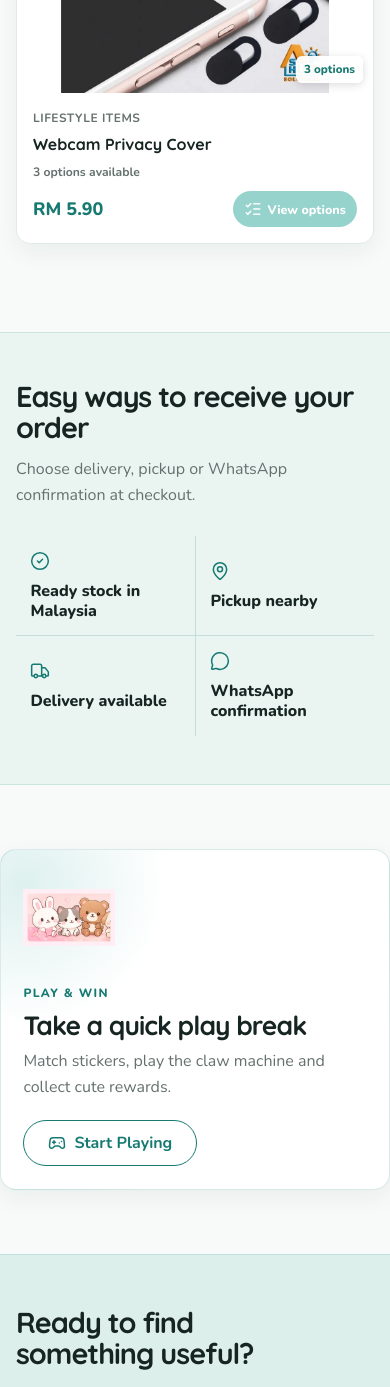
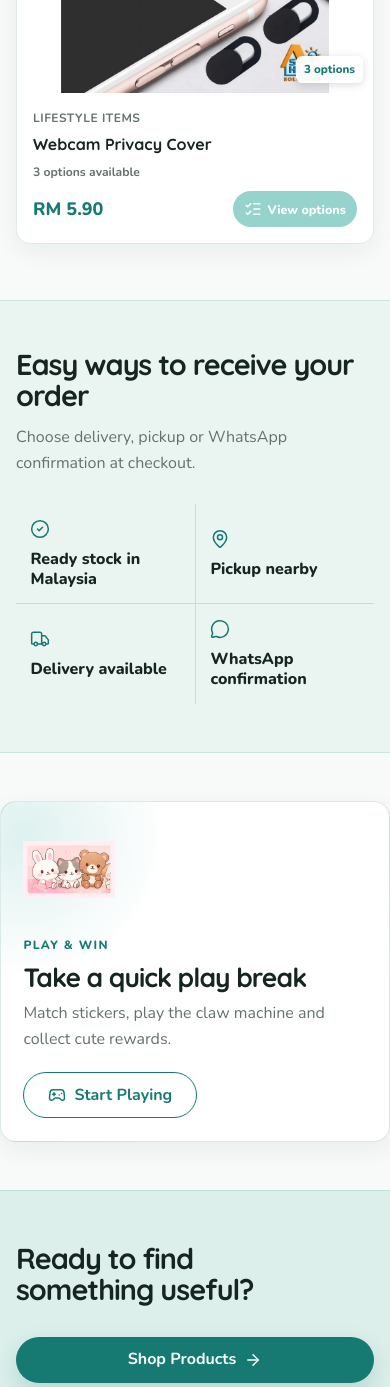
Before and after one commit to lgdhjj91-cmyk/ashlife, a React (Vite) app: page / in a window 390 px wide. Shown: the part 3235-4622 px from the top of the page. Built offline with nearby package versions, Linux system fonts and the light colour scheme; no server answers; the database is empty.

Commit message:
style: tighten homepage section rhythm

```diff
--- a/src/pages/Home.css
+++ b/src/pages/Home.css
@@ -102,7 +102,7 @@
 
 .container.home-products {
   padding-top: clamp(2.5rem, 5vw, 4rem);
-  padding-bottom: clamp(3.75rem, 7vw, 6rem);
+  padding-bottom: clamp(3rem, 5vw, 4rem);
 }
 
 .home-categories h2 {
@@ -237,7 +237,7 @@
 }
 
 .home-ordering {
-  margin-block: clamp(2rem, 5vw, 4rem);
+  margin-block: clamp(1.5rem, 2.5vw, 2rem);
   padding-block: clamp(2.75rem, 5vw, 4rem);
   border-block: 1px solid rgba(22, 122, 114, 0.14);
   background: #eaf5f2;
@@ -285,7 +285,7 @@
   grid-template-columns: 132px minmax(0, 1fr) auto;
   align-items: center;
   gap: clamp(1.25rem, 3vw, 2.5rem);
-  margin-block: clamp(4rem, 8vw, 7rem);
+  margin-block: clamp(3rem, 5vw, 4.5rem);
   padding: clamp(1.4rem, 3vw, 2.5rem);
   overflow: hidden;
   border: 1px solid rgba(22, 122, 114, 0.16);
@@ -500,7 +500,7 @@
 
   .container.home-products {
     padding-top: 2.5rem;
-    padding-bottom: 3.5rem;
+    padding-bottom: 2.5rem;
   }
 
   .home-category-grid {
@@ -539,7 +539,7 @@
   }
 
   .home-ordering {
-    margin-block: 2rem;
+    margin-block: 1rem;
     padding-block: 3rem;
   }
 
@@ -564,7 +564,7 @@
   .container.home-playroom {
     grid-template-columns: 1fr;
     justify-items: start;
-    margin-block: 4rem;
+    margin-block: 3rem;
   }
 
   .home-playroom-mascot {
```
